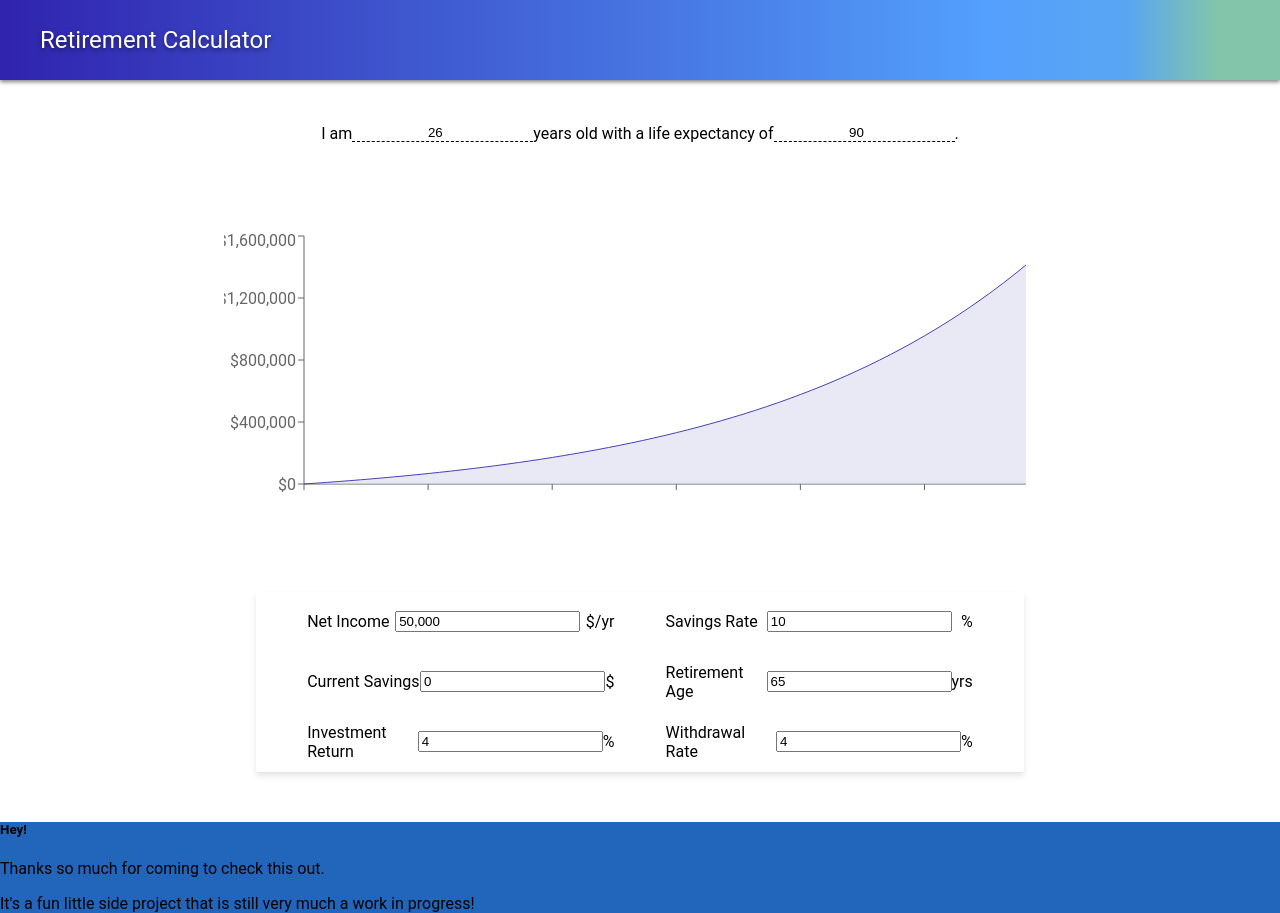
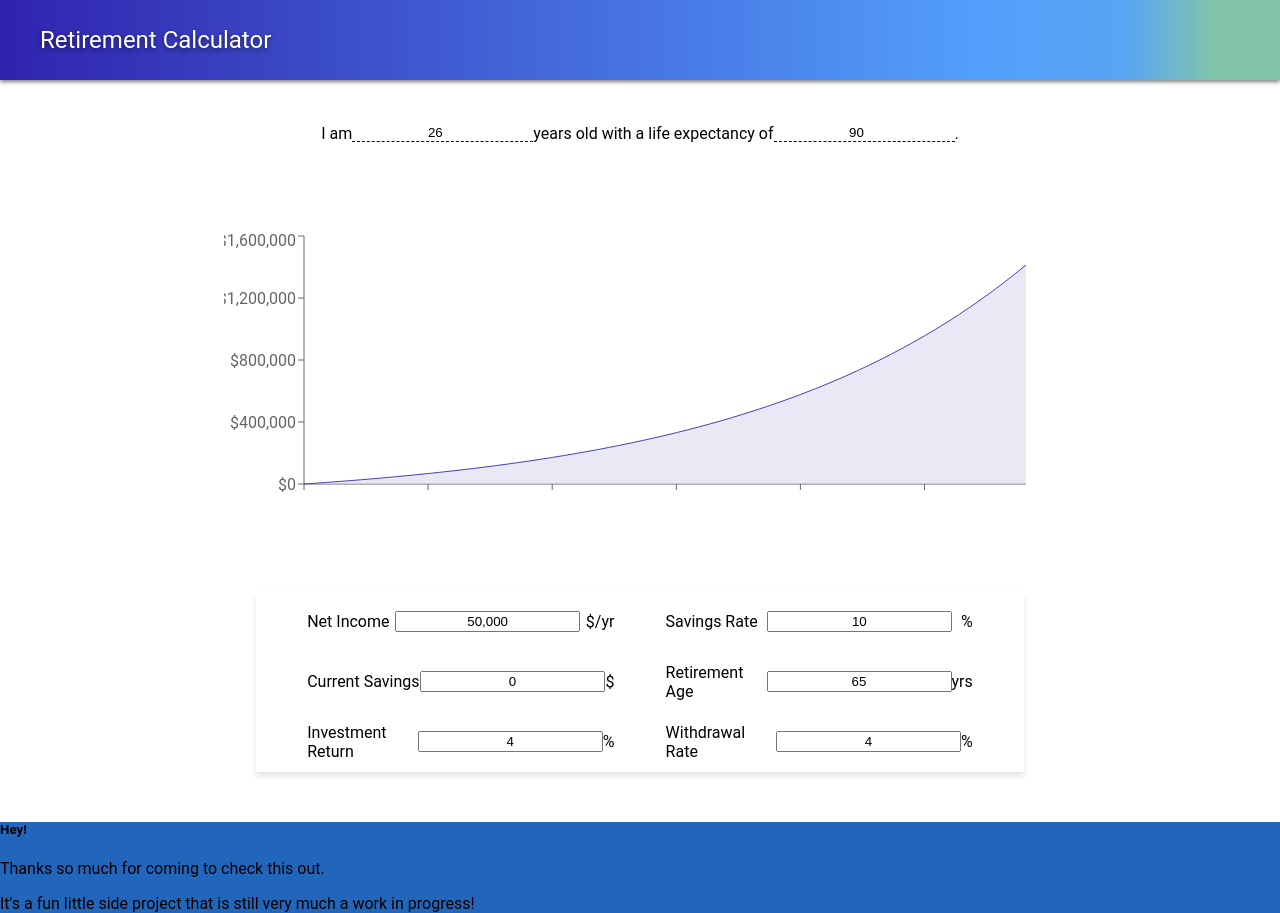
Before and after one commit to gabrielwr/React-Retirement-Calculator, a React (Create React App) app: page / in a window 1280 px wide. Built offline with nearby package versions, Linux system fonts and the light colour scheme.

Commit message:
adds center alignment to calculator form values

```diff
--- a/src/components/calculator-form/index.js
+++ b/src/components/calculator-form/index.js
@@ -5,7 +5,8 @@ import { formatMoney } from '../../utils/formatMoney';
 import {
   FormWrapper,
   FormColumn,
-  Row
+  Input,
+  Row,
 } from './styled';
 
 class CalculatorForm extends Component {
@@ -28,34 +29,34 @@ class CalculatorForm extends Component {
         <FormColumn>
           <Row>
             <span>Net Income</span>
-            <input value={formatMoney(salary, 0)} />
+            <Input value={formatMoney(salary, 0)} />
             <span>$/yr</span>
           </Row>
           <Row>
             <span>Current Savings </span>
-            <input value={formatMoney(startingSavings, 0)}/>
+            <Input value={formatMoney(startingSavings, 0)}/>
             <span>$</span>
           </Row>
           <Row>
             <span>Investment Return</span>
-            <input value={investmentReturnRate}/>
+            <Input value={investmentReturnRate}/>
             <span>%</span>
           </Row>
         </FormColumn>
         <FormColumn>
           <Row>
             <span>Savings Rate</span>
-            <input value={ savingsRate }/>
+            <Input value={ savingsRate }/>
             <span>%</span>
           </Row>
           <Row>
             <span>Retirement Age</span>
-            <input value={ retireAge }/>
+            <Input value={ retireAge }/>
             <span>yrs</span>
           </Row>
           <Row>
             <span>Withdrawal Rate</span>
-            <input value={ 4 }/>
+            <Input value={ 4 }/>
             <span>%</span>
           </Row>
         </FormColumn>
--- a/src/components/calculator-form/styled.js
+++ b/src/components/calculator-form/styled.js
@@ -25,3 +25,7 @@ export const Row = styled.div`
   align-items: center;
   height: ${props => props.advanced ? 25 : 100/3}%;
 `;
+
+export const Input = styled.input`
+  text-align: center;
+`;
```
